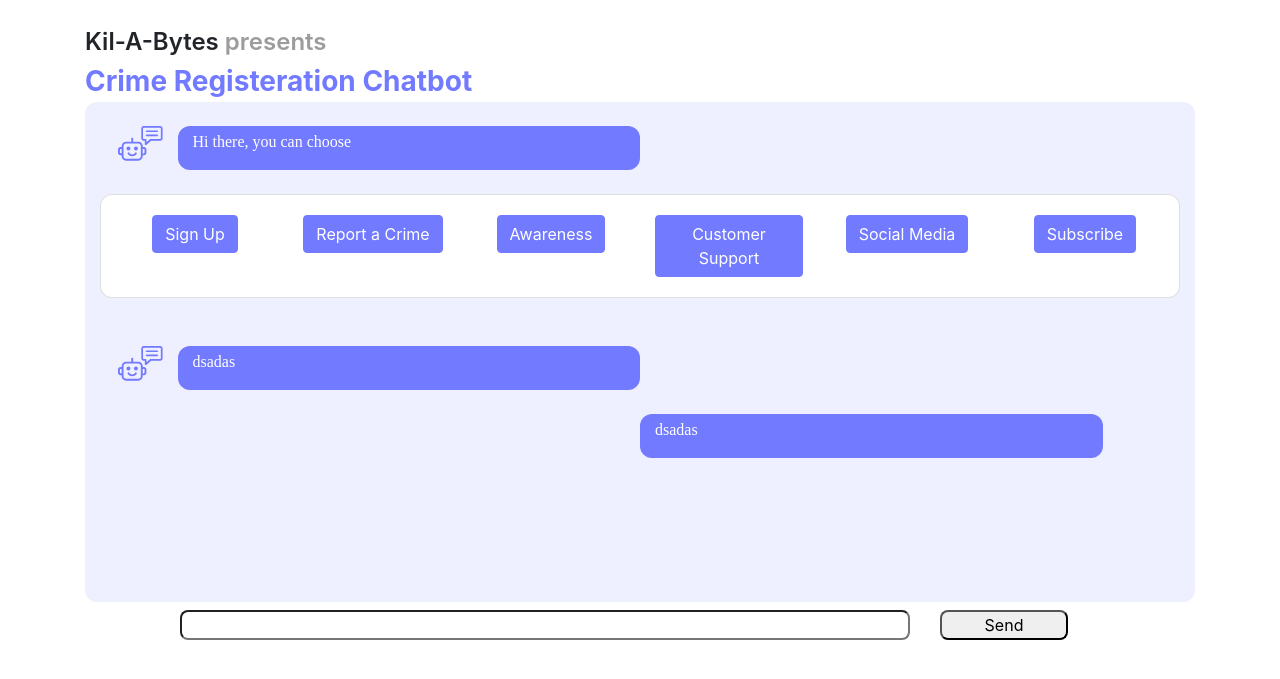
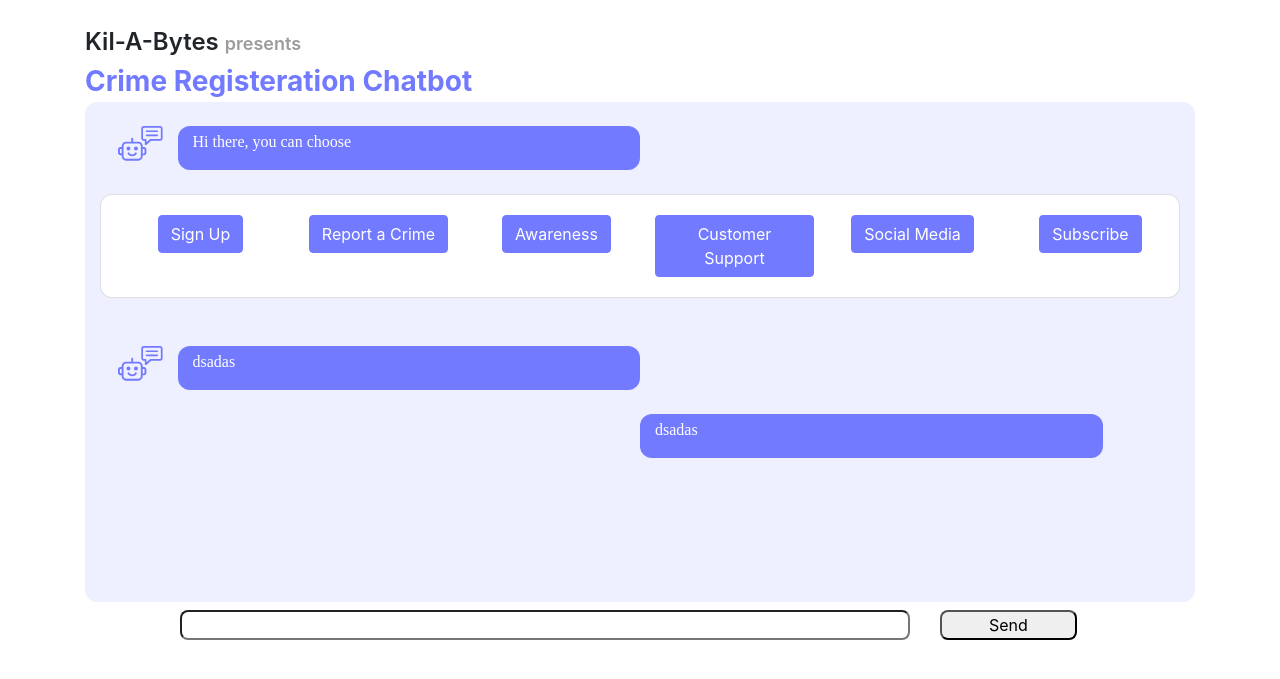
Before and after one commit to HridayHegde/Kill-a-Bytes_InternalHackathon, a PHP site: page /pages/index.html in a window 1280 px wide. Shown: the top 679 px of the page. Run offline with PHP 8.4, Linux system fonts and the light colour scheme.

Commit message:
Final UI changes done

```diff
--- a/css/style.css
+++ b/css/style.css
@@ -10,7 +10,7 @@
 
 .presents {
     font-weight: 600;
-    font-size: 24px;
+    font-size: 18px;
     color: #9C9C9C;
 }
 
@@ -37,3 +37,7 @@
     background-color: #727AFF !important;
     border-color: #727AFF !important;
 }
+
+.col-md-2 {
+    padding-right: 4px !important;
+}
```
